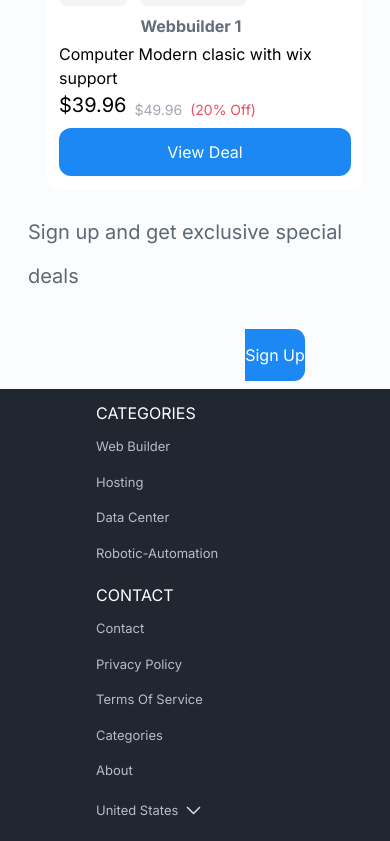
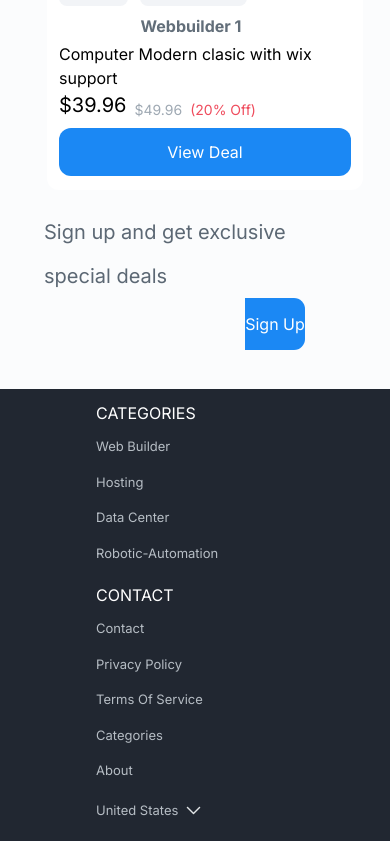
Before and after one commit to AmeyTari2002/assignment, a React (Vite) app: page / in a window 390 px wide. Shown: the part 4745-5586 px from the top of the page. Built offline with nearby package versions, Linux system fonts and the light colour scheme; a web font is replaced by a local one.

Commit message:
first commit

```diff
--- a/src/pages/Signup.jsx
+++ b/src/pages/Signup.jsx
@@ -2,7 +2,7 @@ import React from 'react'
 
 const Signup = () => {
     return (
-        <div className='mx-7 mb-2 md:mx-7 h-[171px] flex flex-col md:flex-row      md:flex items-center justify-between'>
+        <div className='mx-11    mb-2 md:mx-7 h-[171px] flex flex-col  md:flex-row      md:flex items-center md:justify-between'>
             <div className='h-[88px] md:w-[398px] justify-center text-[20px] md:text-[32px] text-[#5C6874] leading-[44px]'>Sign up and get exclusive special deals</div>
             <div className='flex pl-40'>
                 <div className='md:w-[348px] md:h-[52px] bg-white rounded-tl-[12px] rounded-bl-[12px]'></div>
```
